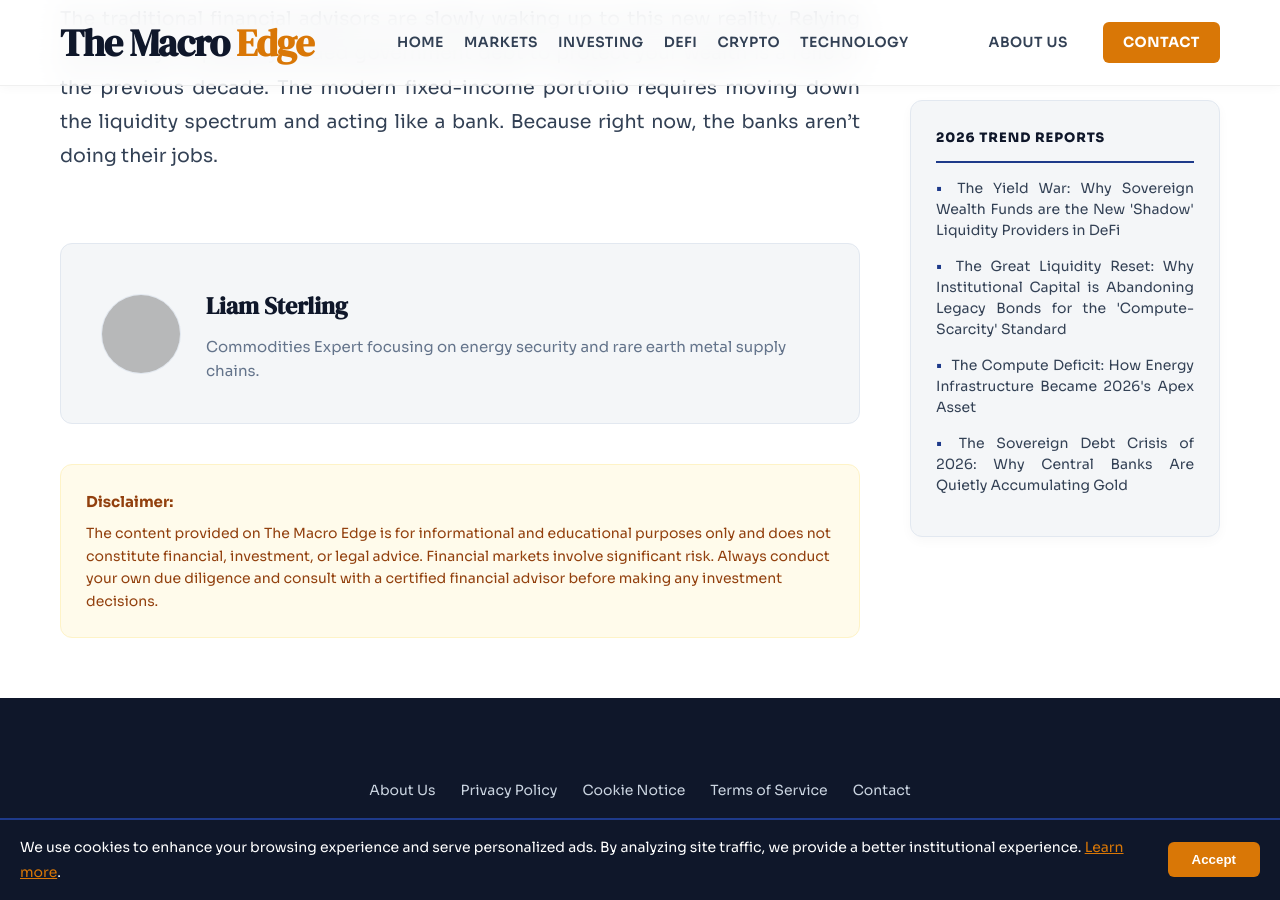
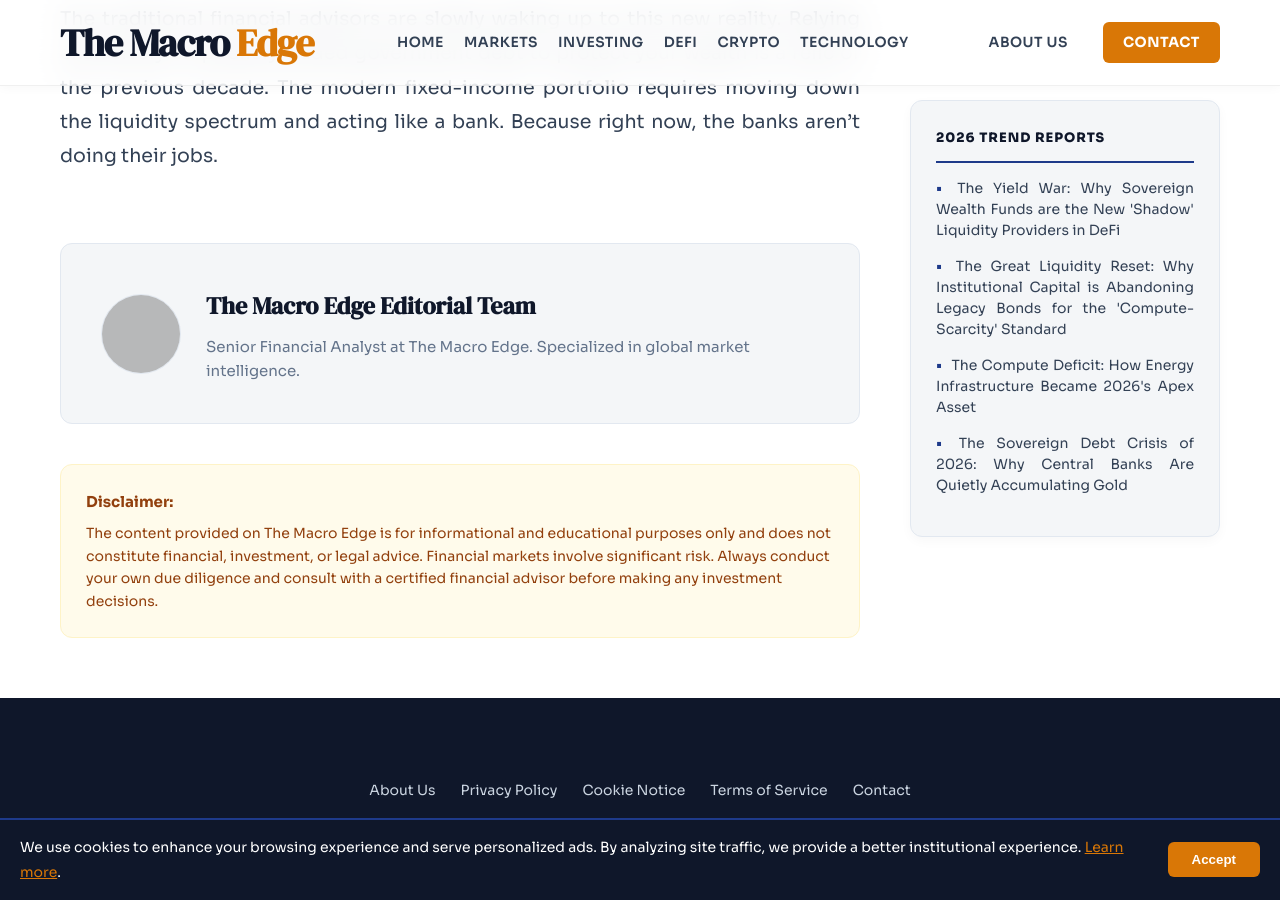
Before and after one commit to Frixx55/FinanceWorld, a Jekyll site: the page built from _posts/2026-04-12-private-credit-death-of-traditional-bonds.md, in a window 1280 px wide and 900 px high, scrolled down 3934 px. Built offline with Jekyll 4.4.1, drawn with Linux system fonts in a browser that asks for light colours; some of the changed text lies outside the part shown; grey boxes are pictures that could not be loaded.

Commit message:
Update author credit in blog post metadata

```diff
--- a/_posts/2026-04-12-private-credit-death-of-traditional-bonds.md
+++ b/_posts/2026-04-12-private-credit-death-of-traditional-bonds.md
@@ -2,7 +2,7 @@
 layout: post
 title: "Private Credit is the New Savings Account: Why Wall Street Abandoned Traditional Bonds"
 date: 2026-04-12 10:00:00 +0200
-author: "Liam Sterling"
+author: "The Macro Edge Editorial Team"
 category: "Investing"
 image: "https://images.pexels.com/photos/5412270/pexels-photo-5412270.jpeg"
 excerpt: "The traditional 60/40 portfolio is dead. Learn how private credit markets are absorbing retail and institutional savings in a high-rate environment."
```
